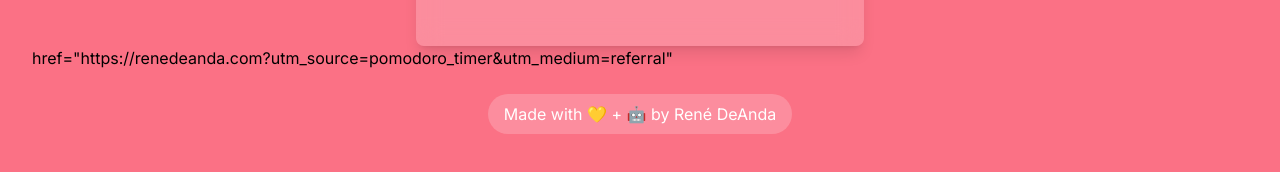
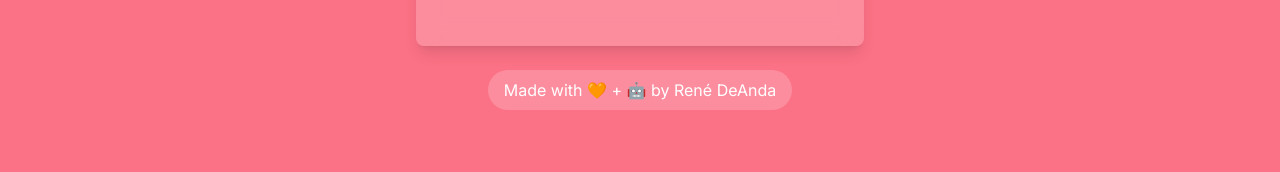
Before and after one commit to renedeanda/pomodoro.makr.io, a Next.js app: page / in a window 1280 px wide. Shown: the part 550-722 px from the top of the page. Built offline with nearby package versions, Linux system fonts and the light colour scheme; no server answers.

Commit message:
Update Timer.js

```diff
--- a/src/components/Timer.js
+++ b/src/components/Timer.js
@@ -282,14 +282,13 @@ const Timer = () => {
             </form>
           </div>
         </div>
-            href="https://renedeanda.com?utm_source=pomodoro_timer&utm_medium=referral"
         <div className="text-center mt-6">
           <a
             target="_blank"
             rel="noopener noreferrer"
             className="inline-block bg-white bg-opacity-20 hover:bg-opacity-30 text-white px-4 py-2 rounded-full transition duration-300"
           >
-            Made with 💛 + 🤖 by René DeAnda
+            Made with 🧡 + 🤖 by René DeAnda
           </a>
         </div>
         <AnimatePresence>
```
